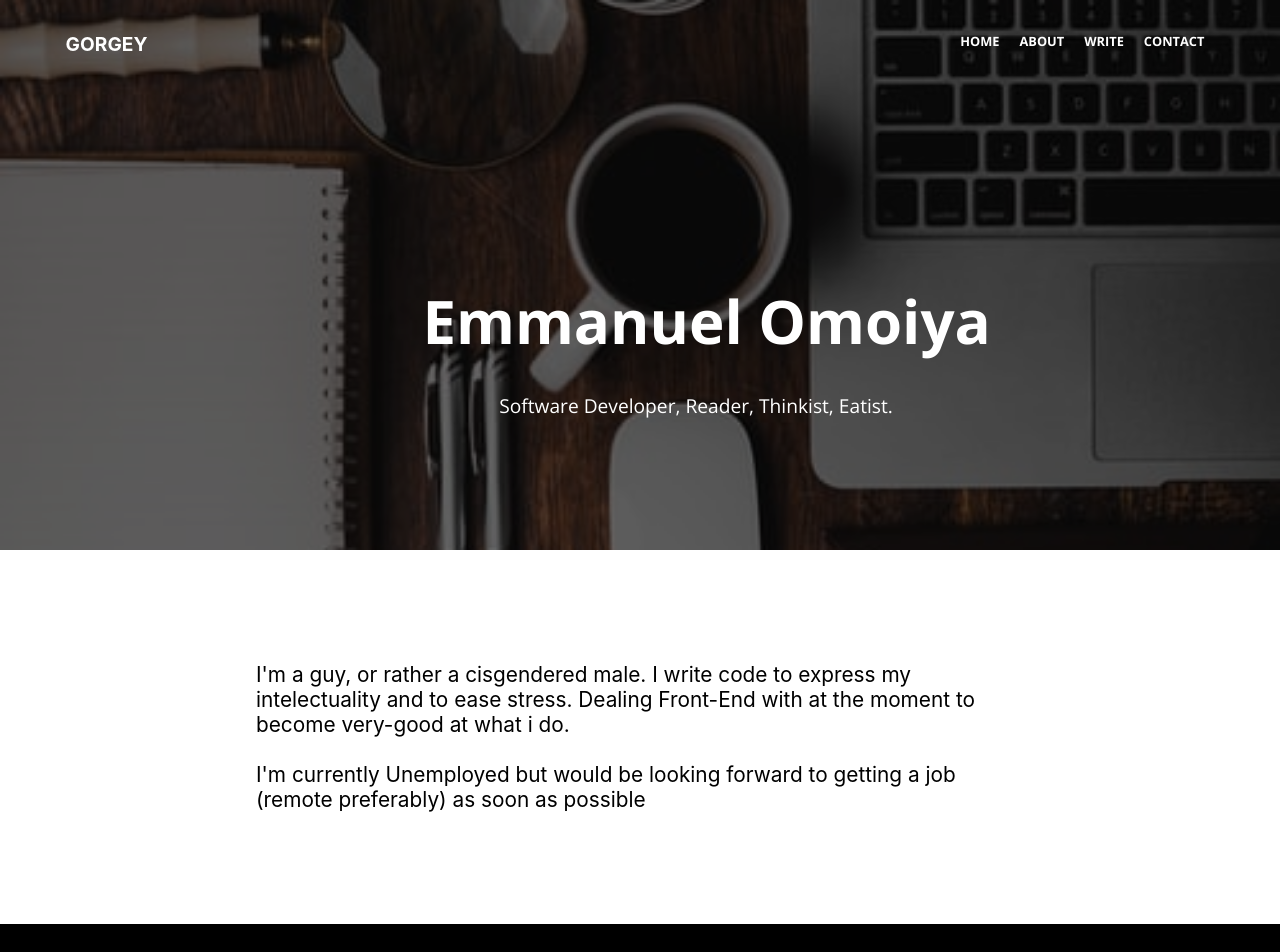
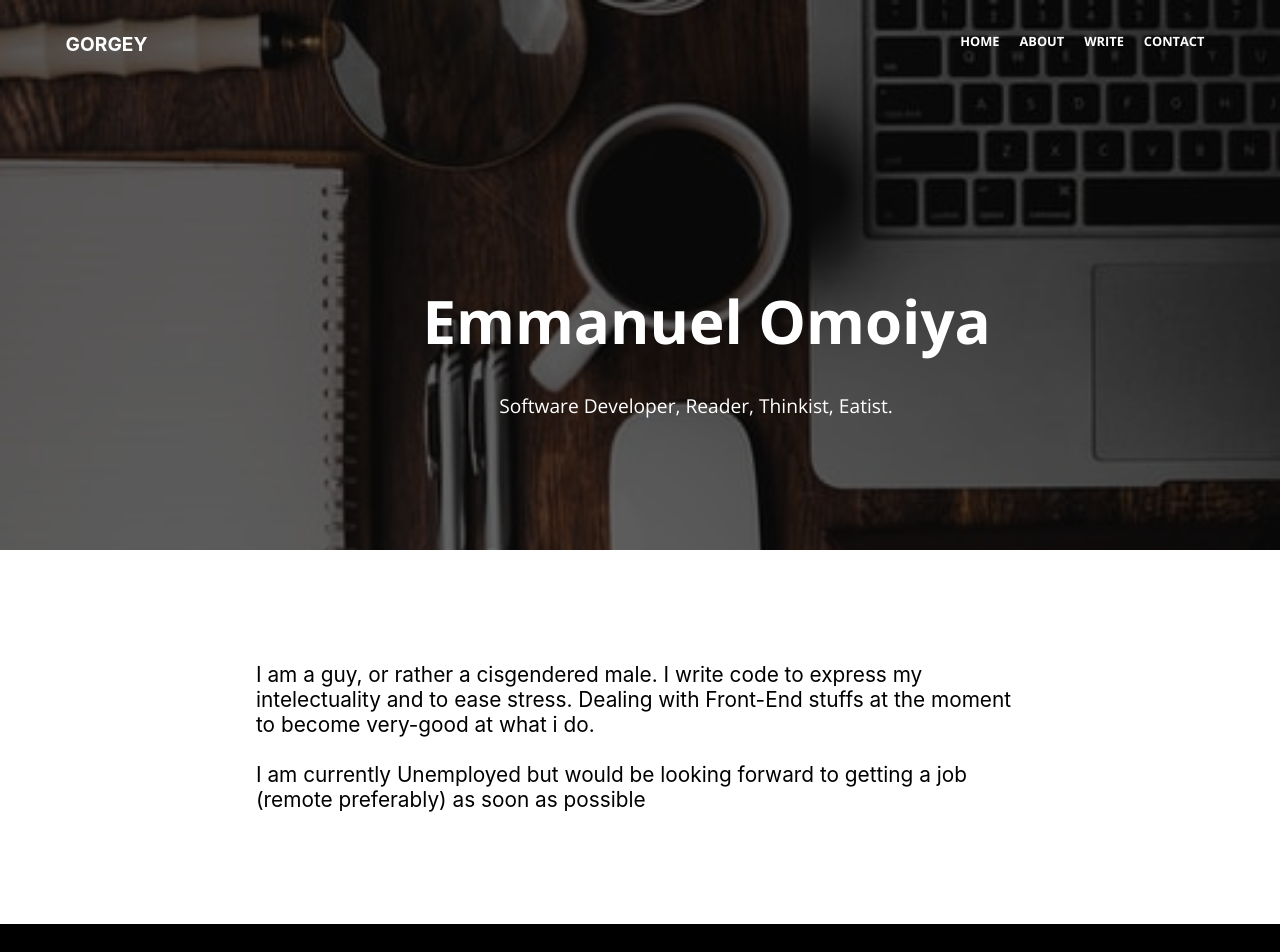
Before and after one commit to EmmanuelOmoiya/Gorgey-blog, a Next.js app: page /about in a window 1280 px wide. Shown: the top 952 px of the page. Built offline with nearby package versions, Linux system fonts and the light colour scheme.

Commit message:
Update about.js

```diff
--- a/pages/about.js
+++ b/pages/about.js
@@ -16,9 +16,9 @@ const About = () => {
                 </div>
             </div>
             <div className={styles.details}>
-                <p>I'm a guy, or rather a cisgendered male. I write code to express my intelectuality and to ease stress. Dealing Front-End with at the moment to become very-good at what i do.</p>
+                <p>I am a guy, or rather a cisgendered male. I write code to express my intelectuality and to ease stress. Dealing with Front-End stuffs at the moment to become very-good at what i do.</p>
                 <br />
-                <p>I'm currently Unemployed but would be looking forward to getting a job (remote preferably) as soon as possible </p>
+                <p>I am currently Unemployed but would be looking forward to getting a job (remote preferably) as soon as possible </p>
             </div>
         </>
     );
```
